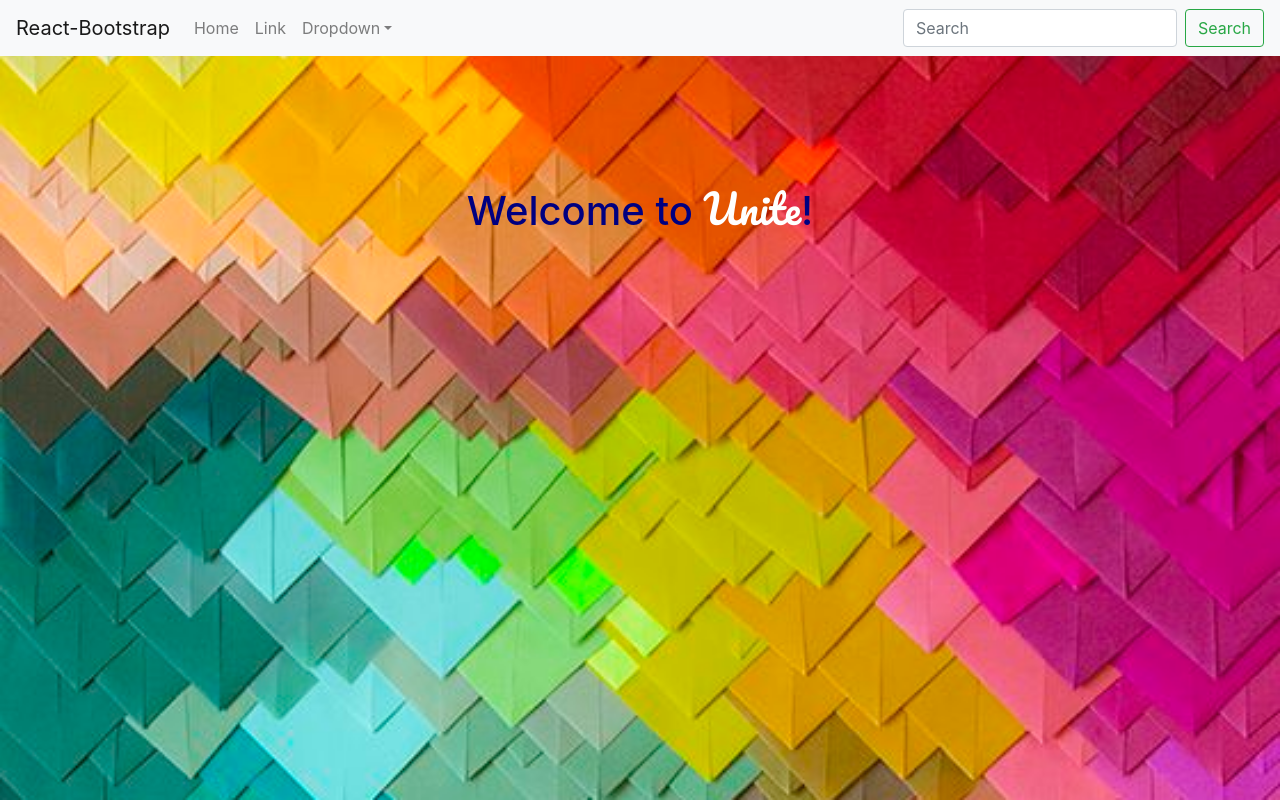
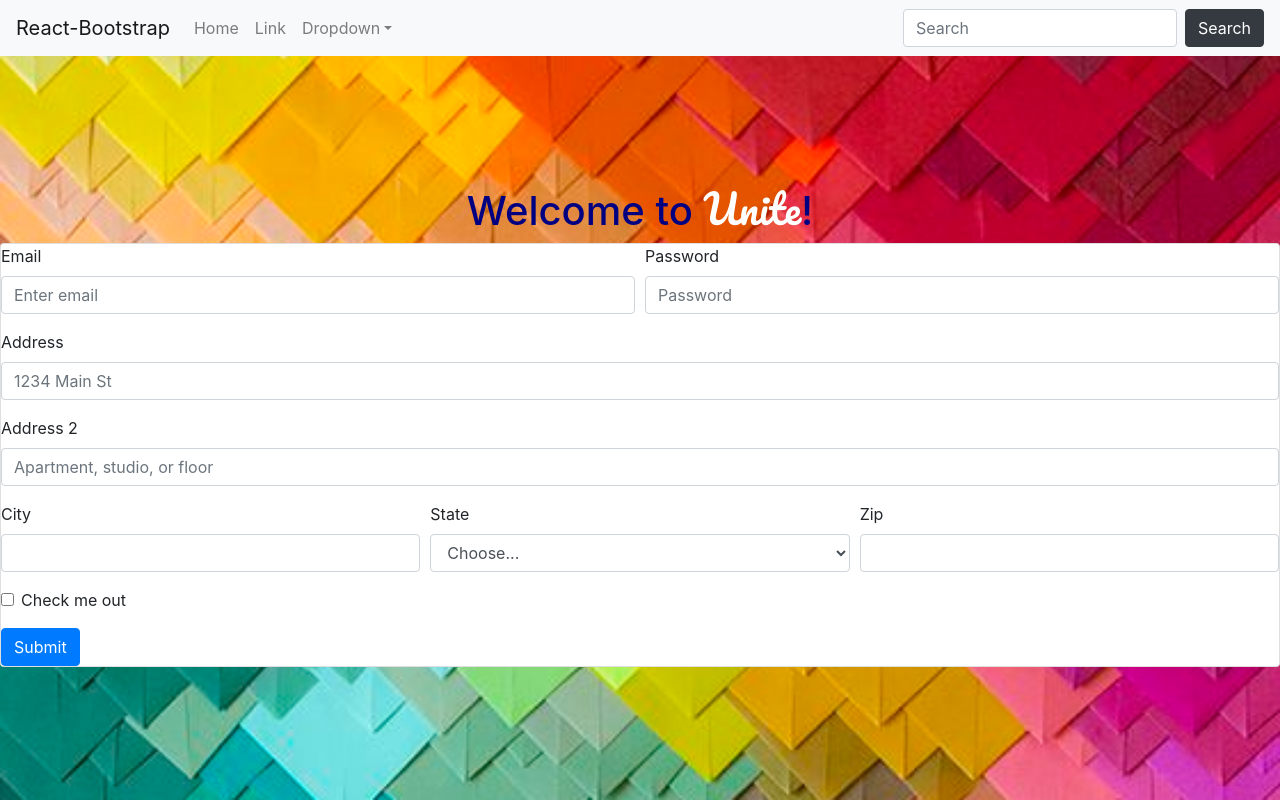
Before and after one commit to KoryStone05/Unite-App, a React (Create React App) app: page / in a window 1280 px wide. Built offline with nearby package versions, Linux system fonts and the light colour scheme.

Commit message:
Added in info.js and info.css .

```diff
--- a/src/App.js
+++ b/src/App.js
@@ -3,6 +3,9 @@
 import Home from './Home/Home';
 import Navbars from './Components/Navbars/Navbars';
 import 'bootstrap/dist/css/bootstrap.css';
+import Info from './Components/Form/info';
+
+
 
 
 function App() {
@@ -10,6 +13,7 @@
     <div className='background'>
       <Navbars />
       <Home />
+      <Info />
     </div>
   );
 }
--- /dev/null
+++ b/src/Components/Form/info.css
@@ -0,0 +1,3 @@
+.card {
+    background-color: white;
+}
--- /dev/null
+++ b/src/Components/Form/info.js
@@ -0,0 +1,65 @@
+import React, {Component} from 'react';
+import {Form, Button, option, Col} from 'react-bootstrap';
+import './info.css'
+
+class Info extends Component {
+    render() {
+        return(
+        <div className="card">
+            <Form>
+  <Form.Row>
+    <Form.Group as={Col} controlId="formGridEmail">
+      <Form.Label>Email</Form.Label>
+      <Form.Control type="email" placeholder="Enter email" />
+    </Form.Group>
+
+    <Form.Group as={Col} controlId="formGridPassword">
+      <Form.Label>Password</Form.Label>
+      <Form.Control type="password" placeholder="Password" />
+    </Form.Group>
+  </Form.Row>
+
+  <Form.Group controlId="formGridAddress1">
+    <Form.Label>Address</Form.Label>
+    <Form.Control placeholder="1234 Main St" />
+  </Form.Group>
+
+  <Form.Group controlId="formGridAddress2">
+    <Form.Label>Address 2</Form.Label>
+    <Form.Control placeholder="Apartment, studio, or floor" />
+  </Form.Group>
+
+  <Form.Row>
+    <Form.Group as={Col} controlId="formGridCity">
+      <Form.Label>City</Form.Label>
+      <Form.Control />
+    </Form.Group>
+
+    <Form.Group as={Col} controlId="formGridState">
+      <Form.Label>State</Form.Label>
+      <Form.Control as="select">
+        <option>Choose...</option>
+        <option>...</option>
+      </Form.Control>
+    </Form.Group>
+
+    <Form.Group as={Col} controlId="formGridZip">
+      <Form.Label>Zip</Form.Label>
+      <Form.Control />
+    </Form.Group>
+  </Form.Row>
+
+  <Form.Group id="formGridCheckbox">
+    <Form.Check type="checkbox" label="Check me out" />
+  </Form.Group>
+
+  <Button variant="primary" type="submit">
+    Submit
+  </Button>
+</Form>
+       </div>
+        );
+    }
+}
+
+export default Info;
--- a/src/Components/Navbars/Navbars.js
+++ b/src/Components/Navbars/Navbars.js
@@ -23,7 +23,7 @@
                 </Nav>
                 <Form inline>
                     <FormControl type="text" placeholder="Search" className="mr-sm-2" />
-                    <Button variant="outline-success">Search</Button>
+                    <Button variant="dark">Search</Button>
                 </Form>
                 </Navbar.Collapse>
                 </Navbar>
```
